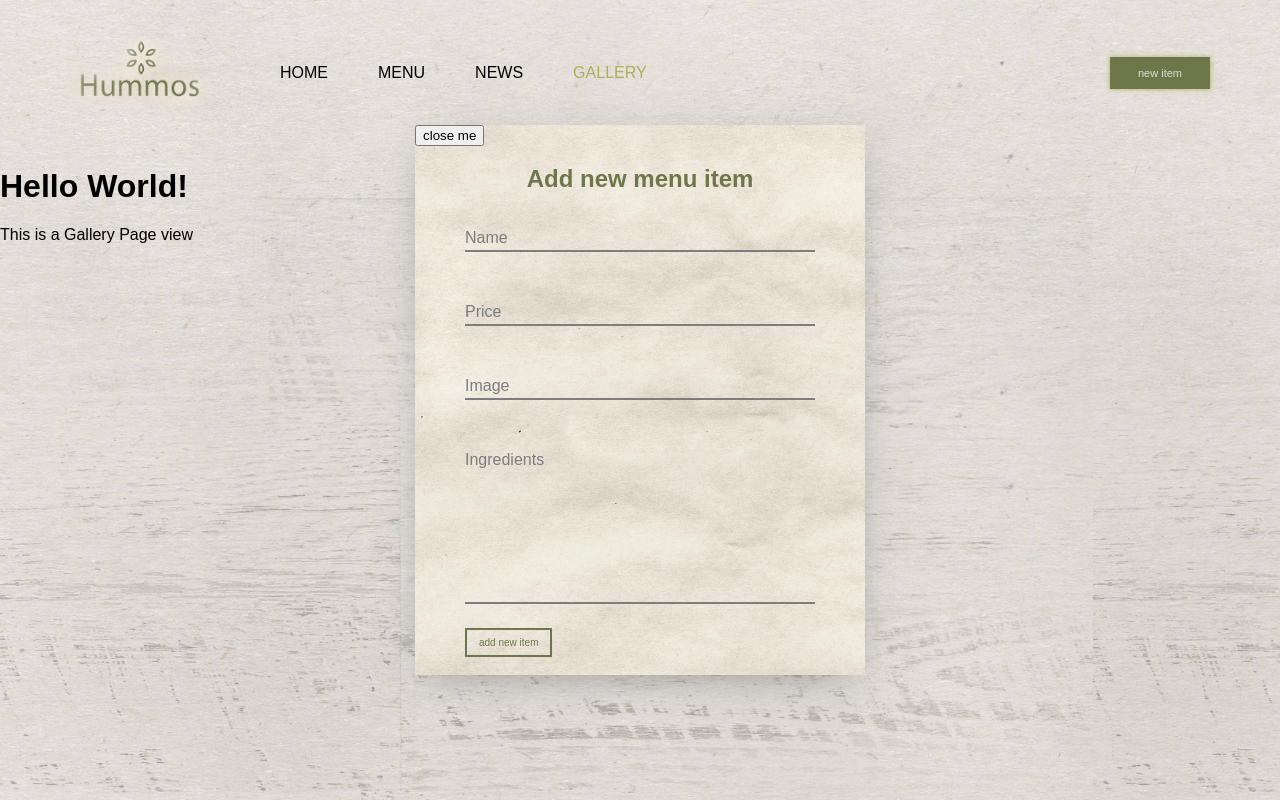
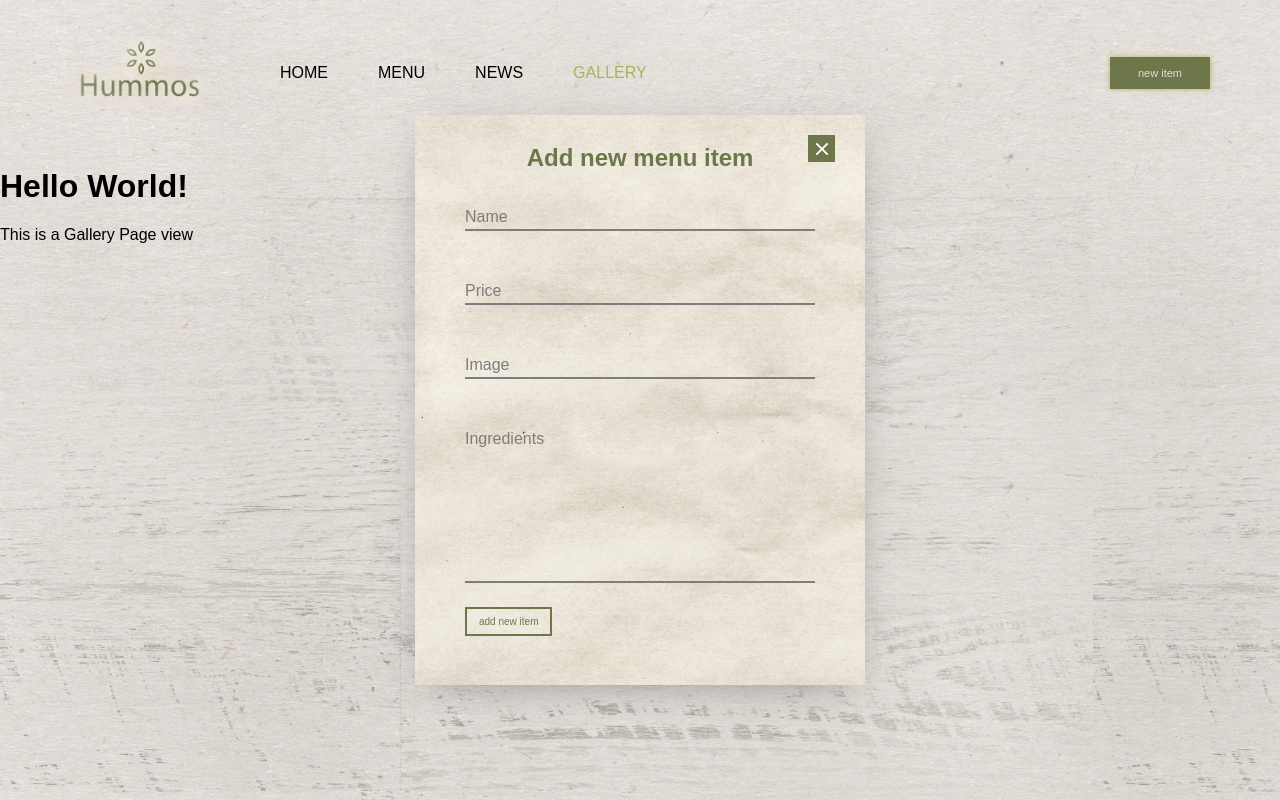
Before and after one commit to halahasz/React-Restaurant-App, a React (Create React App) app: page /gallery in a window 1280 px wide. Both pictures are taken after a click on the button "new item". Built offline with nearby package versions, Linux system fonts and the light colour scheme; a web font is replaced by a local one.

Commit message:
styled close button

```diff
--- a/src/components/Button/Button.module.scss
+++ b/src/components/Button/Button.module.scss
@@ -10,7 +10,7 @@
   &:active,
   &:focus {
     outline: none;
-    box-shadow:  0 0 10px -5px #a8b15b;
+    box-shadow:  0 0 5px  #a8b15b;
   }
 }
 .secondary {
--- a/src/components/Modal/Modal.js
+++ b/src/components/Modal/Modal.js
@@ -4,7 +4,7 @@ import Form from "../Form/Form";
 
 const Modal = ({ closeModalFn }) => (
   <div className={styles.wrapper}>
-    <button onClick={closeModalFn}>close me</button>
+    <button className={styles.closeButton} onClick={closeModalFn}></button>
     <Form />
   </div>
 );
--- a/src/components/Modal/Modal.module.scss
+++ b/src/components/Modal/Modal.module.scss
@@ -6,8 +6,56 @@
   left: 0;
   margin: 0 auto;
   width: 450px;
-  height: 550px;
+  height: 570px;
   background: url('../../assets/img/modal_bg.jpg');
   background-size: cover;
   box-shadow: 0 10px 40px -15px rgba(#818181, .9);
 }
+.closeButton {
+  width: 27px;
+  height: 27px;
+  background: #6e774a;
+  border: none;
+  position: absolute;
+  right: 30px;
+  top: 20px;
+  border: 2px solid #6e774a;
+  cursor: pointer;
+  transition: all .2s ease;
+  &:active,
+  &:focus {
+    outline: none;
+    box-shadow:  0 0 5px #a8b15b;
+  }
+  &:hover {
+    background-color: transparent;
+  }
+  &::before,
+  &::after {
+    content: '';
+    width: 16px;
+    height: 2px;
+    position: absolute;
+    background: white;
+    display: block;
+    top: 48%;
+    transform: translateY(-70%);
+    left: 0;
+    right: 0;
+    bottom: 0px;
+    margin: 0 auto;
+    transform-origin: center;
+    transition: all .2s ease;
+  }
+  &:hover:after, &:hover:before {
+    background: #a8b15b;
+  }
+
+  &::before {
+    transform: rotate(45deg);
+  }
+
+  &::after {
+    transform: rotate(-45deg);
+  }
+}
--- a/src/components/Title/Title.module.scss
+++ b/src/components/Title/Title.module.scss
@@ -3,4 +3,5 @@
   color: #6e774a;
   margin-bottom: 10px;
   line-height: 1.1;
+  margin-top: 30px;
 }
```
